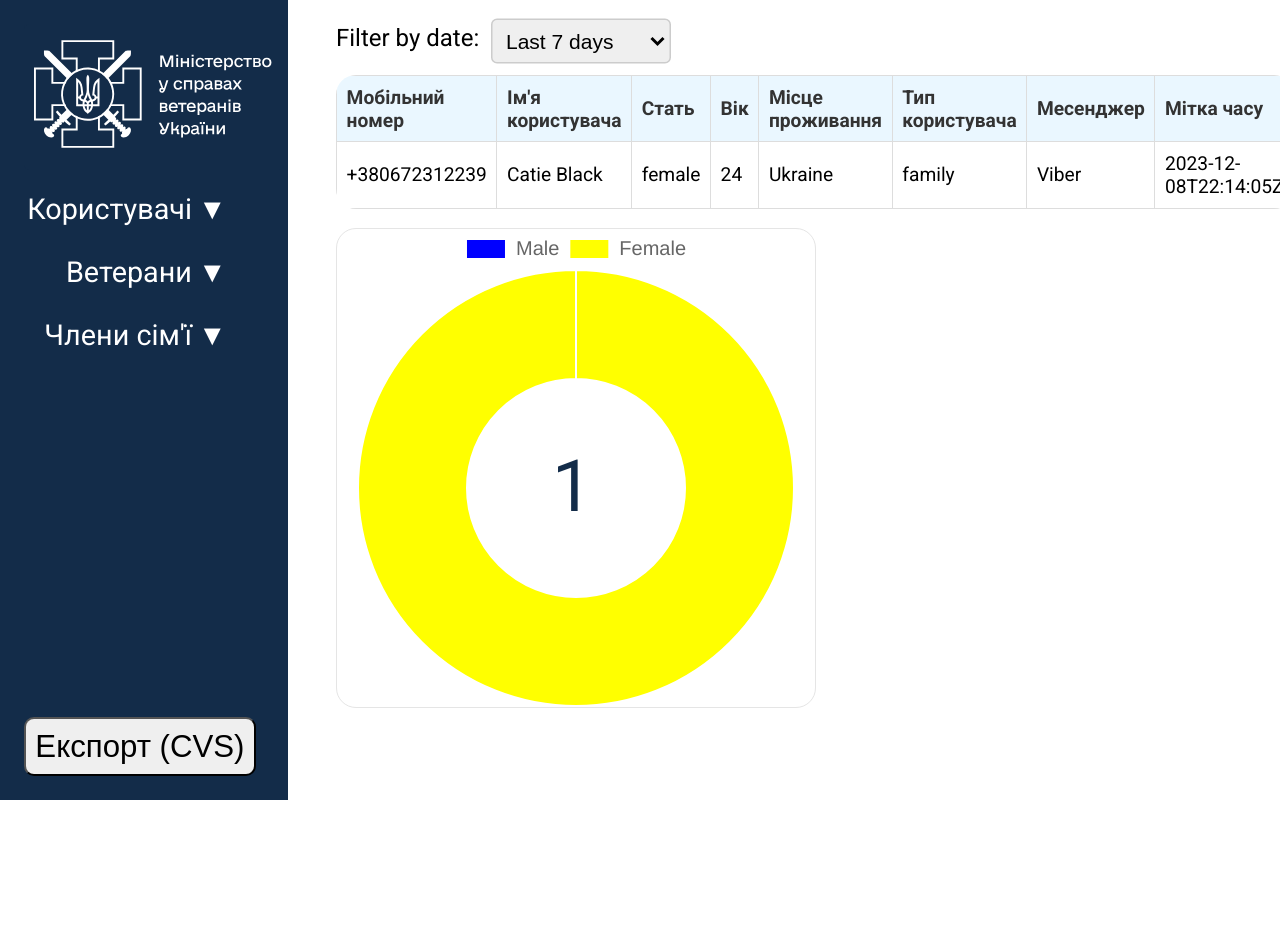
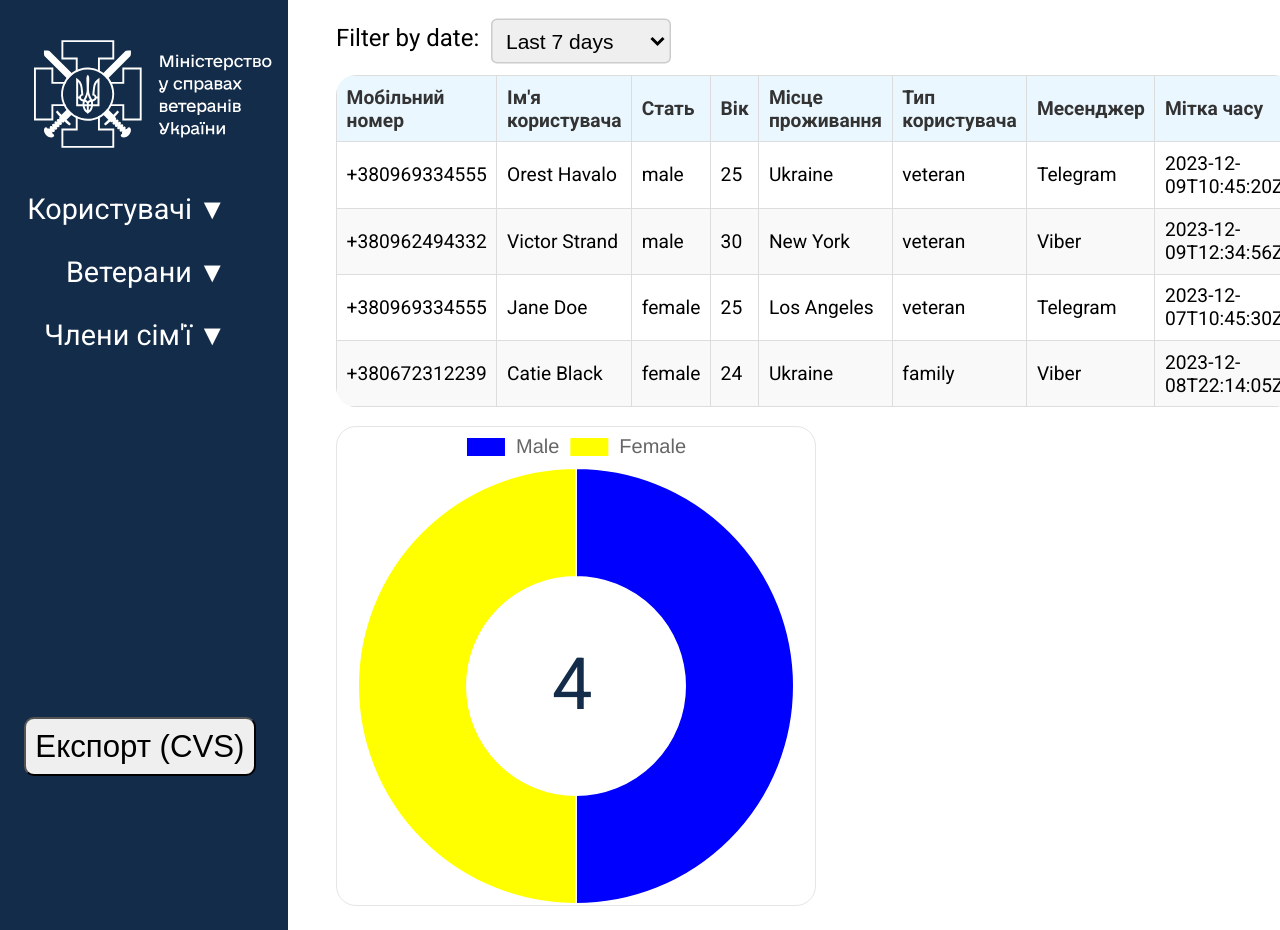
Before and after one commit to kolibri753/eVeteran_chatbot_admin-panel, a Next.js app: page /dashboard in a window 1280 px wide. Shown: the top 930 px of the page. Before the commit the page ends 800 px from the top, so only its background shows below. Built offline with nearby package versions, Linux system fonts and the light colour scheme.

Commit message:
Separate DoughnutChart, fix table data visibility on page reload

```diff
--- /dev/null
+++ b/src/app/components/doughnutChart/doughnutChart.js
@@ -0,0 +1,32 @@
+import React from "react";
+import { Doughnut } from "react-chartjs-2";
+import { Chart, registerables } from "chart.js";
+Chart.register(...registerables);
+import styles from "./doughnutChart.module.css";
+
+const DoughnutChart = ({ data }) => {
+  const maleCount = data.filter((user) => user.sex === "male").length;
+  const femaleCount = data.filter((user) => user.sex === "female").length;
+
+  const doughnutData = {
+    labels: ["Male", "Female"],
+    datasets: [
+      {
+        data: [maleCount, femaleCount],
+        backgroundColor: ["blue", "yellow"],
+        hoverOffset: 4,
+      },
+    ],
+  };
+
+  Chart.defaults.font.size = 20;
+
+  return (
+    <div className={styles.chart}>
+      <Doughnut data={doughnutData} />
+      <span className={styles.chart__center}>{maleCount + femaleCount}</span>
+    </div>
+  );
+};
+
+export default DoughnutChart;
--- /dev/null
+++ b/src/app/components/doughnutChart/doughnutChart.module.css
@@ -0,0 +1,14 @@
+.chart {
+	width: 480px;
+	position: relative;
+  border: 1px solid #e5e5e5;
+  border-radius: 20px;
+}
+
+.chart__center {
+	font-size: 3em;
+  color: #132c49;
+	position: absolute;
+	top: 45%;
+	left: 45%;
+}
--- a/src/app/components/usersDashboard/usersDashboard.js
+++ b/src/app/components/usersDashboard/usersDashboard.js
@@ -1,19 +1,18 @@
 "use client";
 
-import React, { useState } from "react";
+import React, { useState, useEffect } from "react";
 import FilterDropdown from "../filterDropdown/filterDropdown";
 import Table from "../table/table";
+import DoughnutChart from "../doughnutChart/doughnutChart";
 import { exportToCSV } from "../../utils/exportUtils";
 import { isInSelectedPeriod } from "../../utils/dateUtils";
 import styles from "./usersDashboard.module.css";
-import { Doughnut } from "react-chartjs-2";
-import { Chart, registerables } from "chart.js";
-Chart.register(...registerables);
 
 import data from "../../data/mockData.json";
 
 const UsersDashboard = ({ filterParams }) => {
-	const [selectedPeriod, setSelectedPeriod] = useState("3 month");
+	const [selectedPeriod, setSelectedPeriod] = useState("7 days");
+  const [filteredData, setFilteredData] = useState([]);
 
 	const periodOptions = [
 		{ value: "7 days", label: "Last 7 days" },
@@ -36,7 +35,9 @@ const UsersDashboard = ({ filterParams }) => {
 		{ key: "timestamp", label: "Мітка часу" },
 	];
 
-	const filteredData = data.users.filter((user) => {
+	useEffect(() => {
+		const computeFilteredData = () => {
+			const newData = data.users.filter((user) => {
 				if (filterParams === "all") {
 					return isInSelectedPeriod(user.timestamp, selectedPeriod);
 				}
@@ -67,28 +68,15 @@ const UsersDashboard = ({ filterParams }) => {
 				return false;
 			});
 
+			setFilteredData(newData);
+		};
+
+		computeFilteredData();
+	}, [filterParams, selectedPeriod]);
+
 	const handleExportToCSV = () => {
 		exportToCSV(filteredData);
 	};
-
-	const maleCount = filteredData.filter((user) => user.sex === "male").length;
-	const femaleCount = filteredData.filter(
-		(user) => user.sex === "female"
-	).length;
-	const totalUsers = maleCount + femaleCount;
-
-	const doughnutData = {
-		labels: ["Male", "Female"],
-		datasets: [
-			{
-				data: [maleCount, femaleCount],
-				backgroundColor: ["blue", "yellow"],
-				hoverOffset: 4,
-			},
-		],
-	};
-
-	Chart.defaults.font.size = 20;
 
 	return (
 		<section className={styles.dashboard}>
@@ -98,10 +86,7 @@ const UsersDashboard = ({ filterParams }) => {
 				options={periodOptions}
 			/>
 			<Table columns={columns} data={filteredData} />
-			<div className={styles.chart}>
-				<Doughnut data={doughnutData} />
-				<span className={styles.chart__center}>{totalUsers}</span>
-			</div>
+			<DoughnutChart data={filteredData} />
 			<button className={styles.csvBtn} onClick={handleExportToCSV}>
 				Експорт (CVS)
 			</button>
--- a/src/app/components/usersDashboard/usersDashboard.module.css
+++ b/src/app/components/usersDashboard/usersDashboard.module.css
@@ -1,21 +1,6 @@
 .dashboard {
 	padding: 1em 2em;
 	width: 100%;
-}
-
-.chart {
-	width: 480px;
-	position: relative;
-  border: 1px solid #e5e5e5;
-  border-radius: 20px;
-}
-
-.chart__center {
-	font-size: 3em;
-  color: #132c49;
-	position: absolute;
-	top: 45%;
-	left: 45%;
 }
 
 .csvBtn {
--- a/src/app/data/mockData.json
+++ b/src/app/data/mockData.json
@@ -9,6 +9,26 @@
       "status": "veteran",
       "messenger": "Viber",
       "timestamp": "2023-12-01T12:34:56Z"
+    },
+    {
+      "id": "+380969334555",
+      "name": "Orest Havalo",
+      "sex": "male",
+      "age": 25,
+      "location": "Ukraine",
+      "status": "veteran",
+      "messenger": "Telegram",
+      "timestamp": "2023-12-09T10:45:20Z"
+    },
+    {
+      "id": "+380962494332",
+      "name": "Victor Strand",
+      "sex": "male",
+      "age": 30,
+      "location": "New York",
+      "status": "veteran",
+      "messenger": "Viber",
+      "timestamp": "2023-12-09T12:34:56Z"
     },
     {
       "id": "+380969334555",
```
Lines whose indentation alone changed are shown as unchanged.
